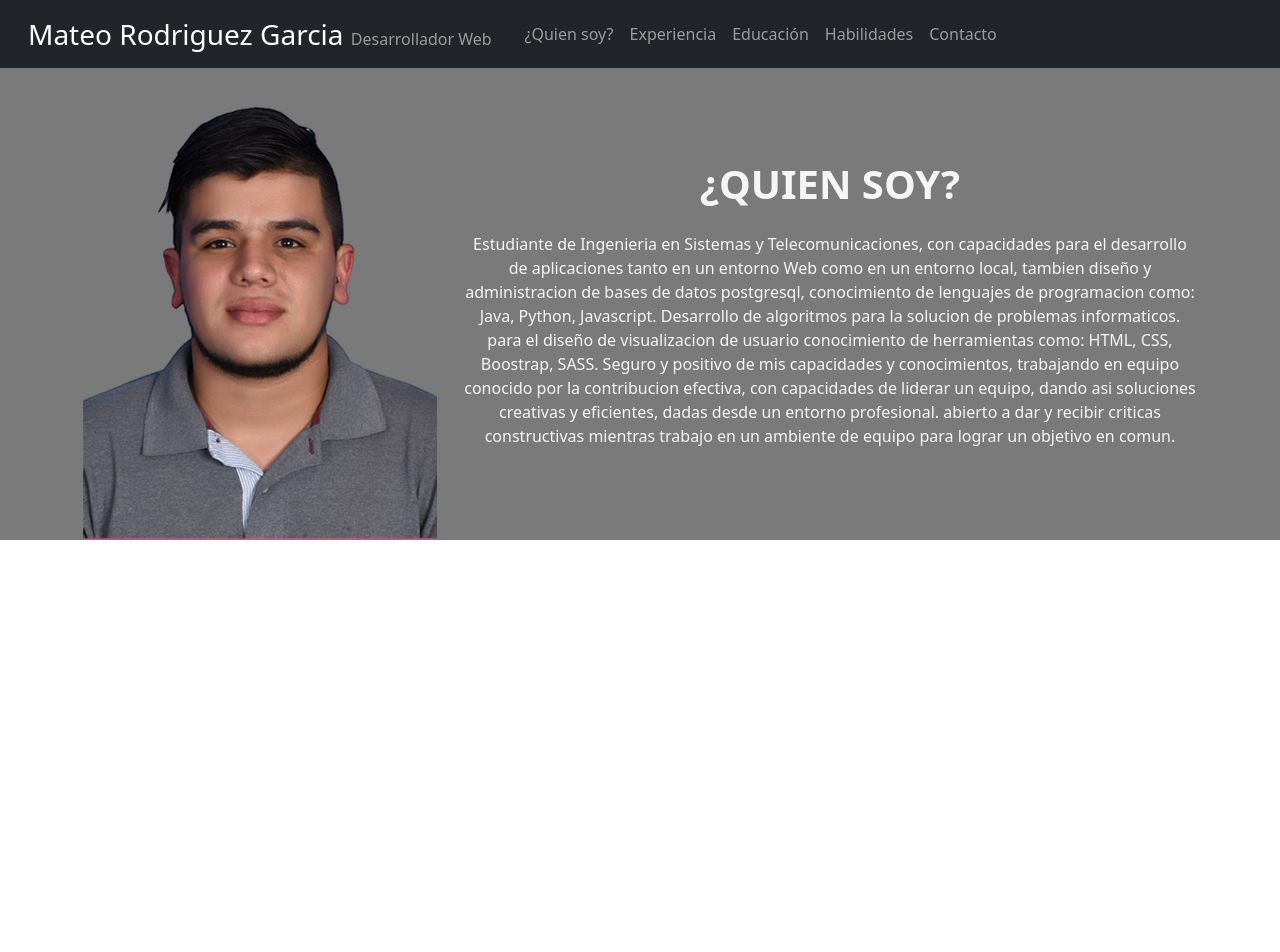
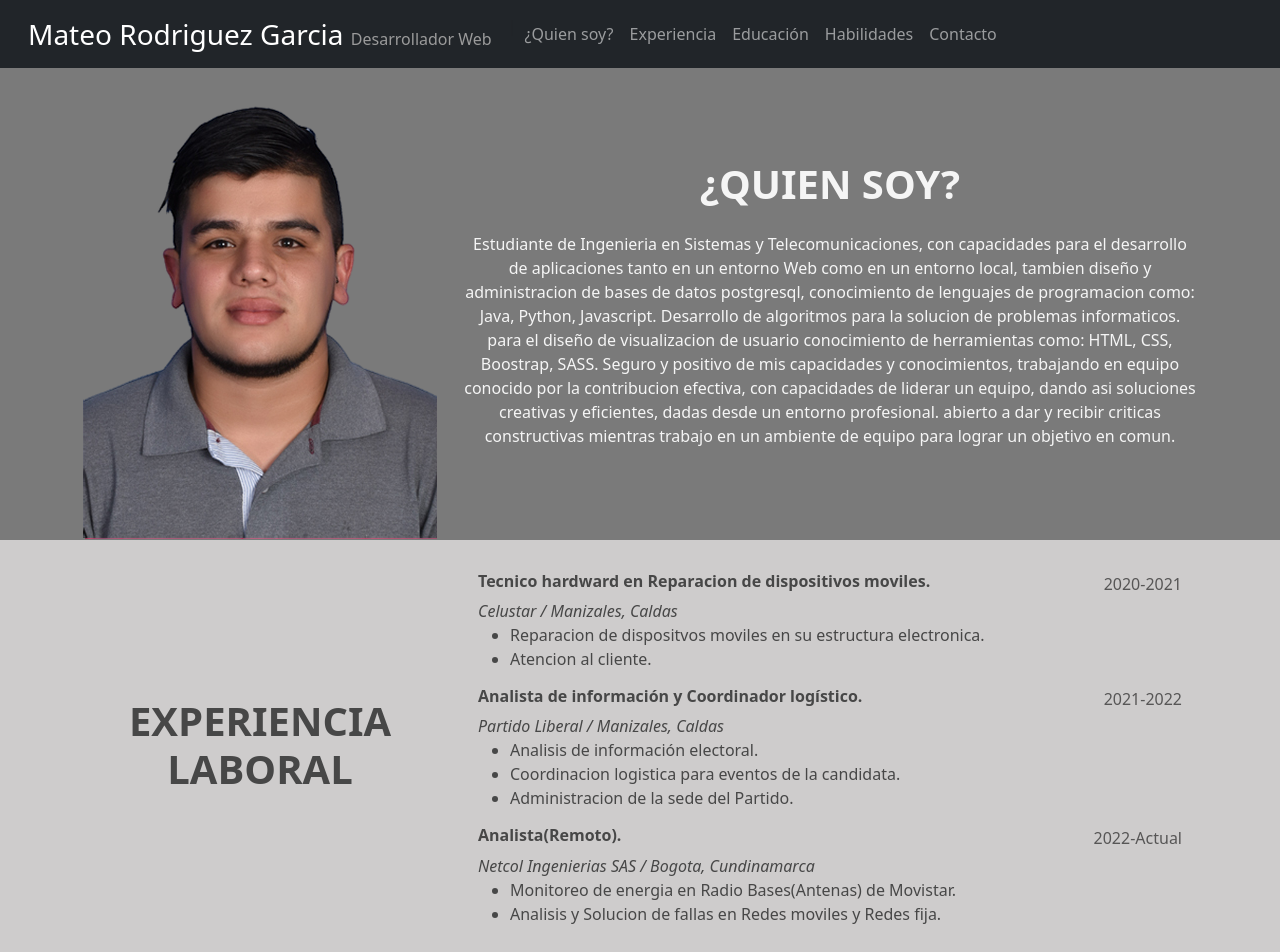
Before and after one commit to Mateo1310/curriculum-vitae-react, a React (Create React App) app: page / in a window 1280 px wide. Shown: the top 952 px of the page. Before the commit the page ends 800 px from the top, so only its background shows below. Built offline with nearby package versions, Linux system fonts and the light colour scheme.

Commit message:
ÃAñadiendo componente Experience

```diff
--- a/src/App.js
+++ b/src/App.js
@@ -3,12 +3,14 @@ import React from 'react';
 import 'bootstrap/dist/css/bootstrap.min.css';
 import Navegacion from './components/nav-bar';
 import Header from './components/header';
+import Experience from './components/experience';
 
 const App = () => {
   return (
     <div className="App">
       <Navegacion id='home'/>
       <Header id='quien-soy'/>
+      <Experience id='experiencia'/>
     </div>
   );
 }
--- /dev/null
+++ b/src/components/experience/index.jsx
@@ -0,0 +1,61 @@
+import React from "react";
+import './styles/index.css';
+import { Row, Container } from "react-bootstrap";
+
+
+const Experience = () => {
+    return(
+        <div className="container-experience">
+            <Container>
+                <Row className="align-items-center">
+                    <div className="col-sm-12 col-md-12 col-lg-4 col-xl-4 my-3">
+                        <h1 className="fw-bold align-middle">EXPERIENCIA LABORAL</h1>
+                    </div>
+                    <div className="col-sm-12 col-md-12 col-lg-8 col-xl-8 my-3">
+                        <div class="section-experience m-3">
+                            <div class="exp-lab">
+                                <div class="d-flex justify-content-between">
+                                    <h6 class="fw-bold">Tecnico hardward en Reparacion de dispositivos moviles.</h6>
+                                    <span>2020-2021</span>
+                                </div>
+
+                                <i>Celustar / Manizales, Caldas</i>
+                                <ul>
+                                    <li><i class="bi bi-check2"></i> Reparacion de dispositvos moviles en su estructura electronica.</li>
+                                    <li><i class="bi bi-check2"></i> Atencion al cliente.</li>
+                                </ul>
+                            </div>
+                            <div class="exp-lab">
+                                <div class="d-flex justify-content-between">
+                                    <h6 class="fw-bold">Analista de información y Coordinador logístico.</h6>
+                                    <span>2021-2022</span>
+                                </div>
+
+                                <i>Partido Liberal / Manizales, Caldas</i>
+                                <ul>
+                                    <li><i class="bi bi-check2"></i> Analisis de información electoral.</li>
+                                    <li><i class="bi bi-check2"></i> Coordinacion logistica para eventos de la candidata.</li>
+                                    <li><i class="bi bi-check2"></i> Administracion de la sede del Partido.</li>
+                                </ul>
+                            </div>
+                            <div class="exp-lab">
+                                <div class="d-flex justify-content-between">
+                                    <h6 class="fw-bold">Analista(Remoto).</h6>
+                                    <span>2022-Actual</span>
+                                </div>
+
+                                <i>Netcol Ingenierias SAS / Bogota, Cundinamarca</i>
+                                <ul>
+                                    <li><i class="bi bi-check2"></i> Monitoreo de energia en Radio Bases(Antenas) de Movistar.</li>
+                                    <li><i class="bi bi-check2"></i> Analisis y Solucion de fallas en Redes moviles y Redes fija.</li>
+                                </ul>
+                            </div>
+                        </div>
+                    </div>
+                </Row>
+            </Container>
+        </div>
+    );
+};
+
+export default Experience;
--- /dev/null
+++ b/src/components/experience/styles/index.css
@@ -0,0 +1,13 @@
+.container-experience {
+    color: #474747;
+    background-color: #cecccc;
+    width: 100%;
+}
+
+.container-experience .section-experience{
+    text-align: justify;
+}
+
+.section-experience span{
+    color: #575656;
+}
--- a/src/components/header/index.jsx
+++ b/src/components/header/index.jsx
@@ -1,5 +1,5 @@
 import React from "react";
-import './styles/styles.css'
+import './styles/index.css'
 import { Container, Row } from "react-bootstrap";
 import Foto from './img/foto-mateo.png';
 
```
Also changed, not shown: src/components/header/styles/index.css (renamed from src/components/header/styles/styles.css).
